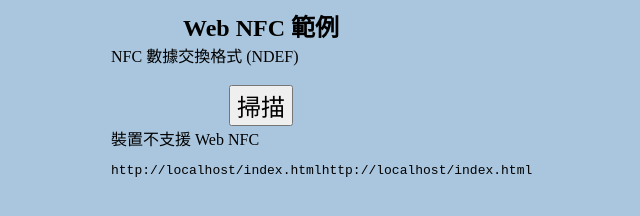
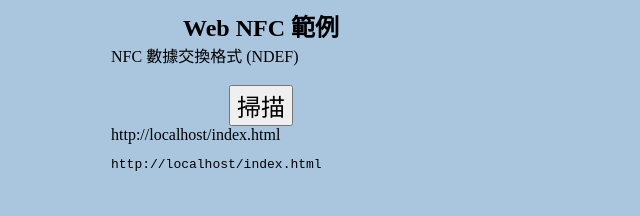
Before and after one commit to hankhank123/hello, a plain HTML site: page index.html in a window 1280 px wide. Both pictures are taken after a click on the button "掃描". Shown: the whole page, without its empty margins (379-1019 px from the left). Drawn offline with Linux system fonts and the light colour scheme.

Commit message:
Update index.html

```diff
--- a/index.html
+++ b/index.html
@@ -128,7 +128,7 @@ document.querySelector("#log").textContent = uu1 + uu2 + uu3 + uu4 + uu5 ;
 
                  let url = uu1 + uu2 + uu3 + uu4 + uu5;
 
-                 document.querySelector("#log").textContent += url + "\n";
+                 document.querySelector("#status").textContent = url ;
 
                url =  decodeURIComponent(  url.split("&para=")[1].split("project1")[0]);
 
```
